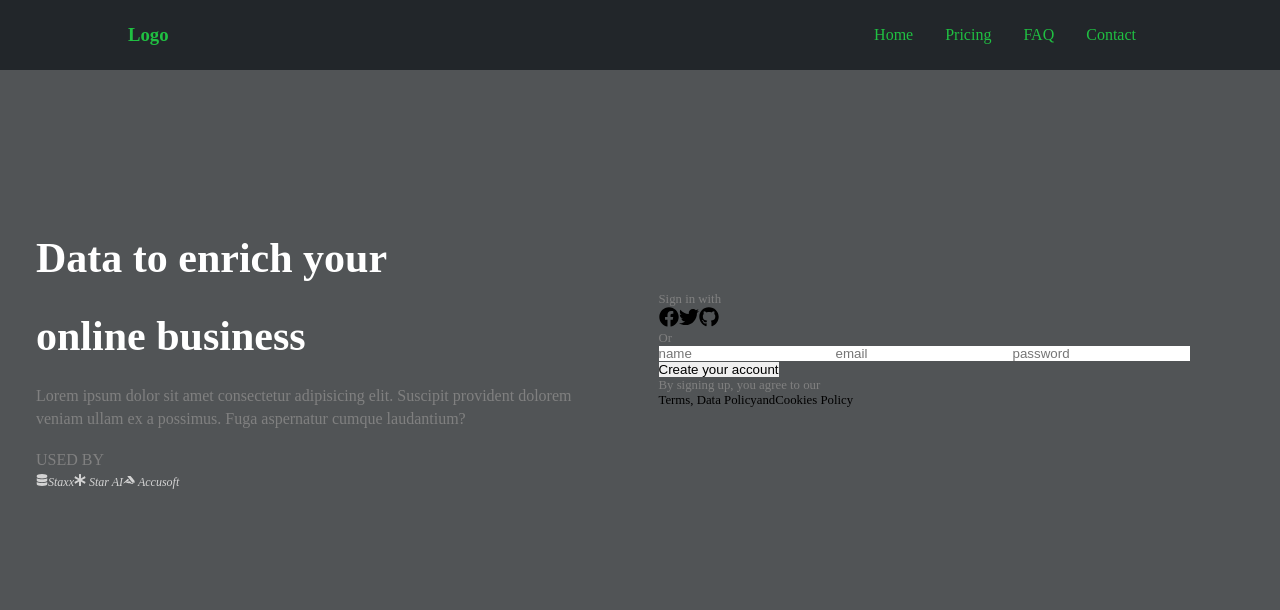
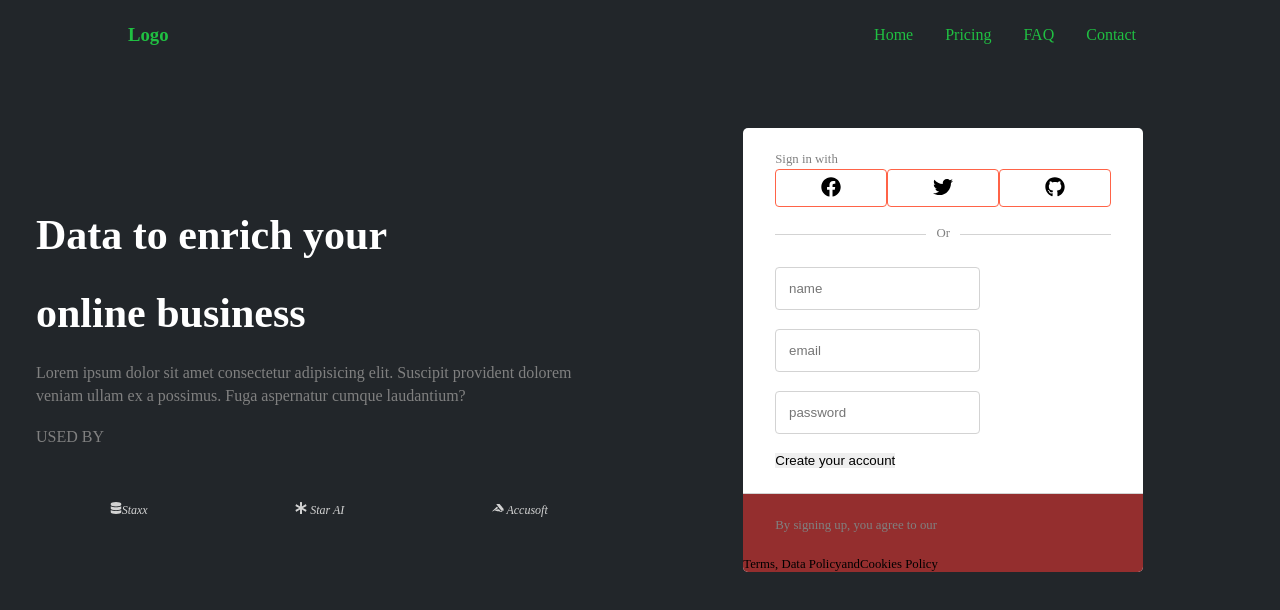
Before and after one commit to al-jabir/aptive-app, a React (Create React App) app: page / in a window 1280 px wide. Shown: the top 610 px of the page. Built offline with nearby package versions, Linux system fonts and the light colour scheme.

Commit message:
running style

```diff
--- a/src/components/Hero/hero.css
+++ b/src/components/Hero/hero.css
@@ -1,11 +1,12 @@
 .hero {
   width: 100%;
   height: 100vh;
-  background-color: var(--darkgrey2);
+  background-color: var(--darkgrey);
 }
 
 .hero .container {
   max-width: 1240px;
+  width: 100%;
   padding: 0 1rem;
   margin: auto;
 }
@@ -39,6 +40,15 @@
   margin-top: 1.2rem;
 }
 
+.col-1 .icons {
+  display: flex;
+  /* flex-direction: column; */
+  align-items: center;
+  justify-content: space-around;
+  width: 100%;
+  height: 100%;
+}
+
 .hero .used-by i {
   color: var(--lightgrey);
   font-size: 12px;
@@ -58,13 +68,85 @@
   color: var(--grey);
 }
 
-@media only screen and (max-width: 600px) {
+.hero .col-2 .form-layout {
+  width: 400px;
+  background-color: #fff;
+  margin: auto;
+  border-radius: 5px;
+}
+
+.hero .form-container {
+  padding: 1.5rem 2rem;
+}
+
+.hero .sign-in-txt {
+  margin-bottom: 10px;
+}
+
+.social-login i {
+  background-color: #fff;
+  padding: 16px 45px 6px 45px;
+  border: 1px solid tomato;
+  border-radius: 4px;
+}
+
+.col-2 .divider p {
+  width: 100%;
+  text-align: center;
+  border-bottom: 1px solid var(--lightgrey);
+  line-height: 0.1em;
+  margin: 2rem 0 2rem;
+}
+.col-2 .divider p span {
+  background-color: #fff;
+  padding: 0 10px;
+}
+
+form input {
+  display: block;
+  margin: 1.2rem 0;
+  border: 1px solid var(--lightgrey);
+  padding: 0.8rem;
+  border-radius: 4px;
+}
+
+.hero .form-footer {
+  background-color: #942e2e;
+  border-top: 1px solid var(--lightgrey);
+  border-bottom-left-radius: 5px;
+  border-bottom-right-radius: 5px;
+}
+
+.form-footer p {
+  padding: 1.5rem 2rem;
+}
+
+.form-footer span {
+  font-weight: 500;
+}
+
+@media only screen and (max-width: 990px) {
+  .hero {
+    height: auto;
+    width: 100%;
+  }
+  .hero .container {
+    padding: 0 1rem;
+  }
   .hero .content {
     grid-template-columns: 1fr;
-    line-height: 1.7;
   }
+
   .hero .col-1 {
-    align-items: center;
-    padding: 1rem;
+    height: 90.5vh;
+    padding: 0.2rem;
+    max-width: 100%;
+  }
+
+  .hero h1 {
+    font-size: 32px;
+  }
+  .hero .col-2 {
+    display: none;
   }
 }
```
